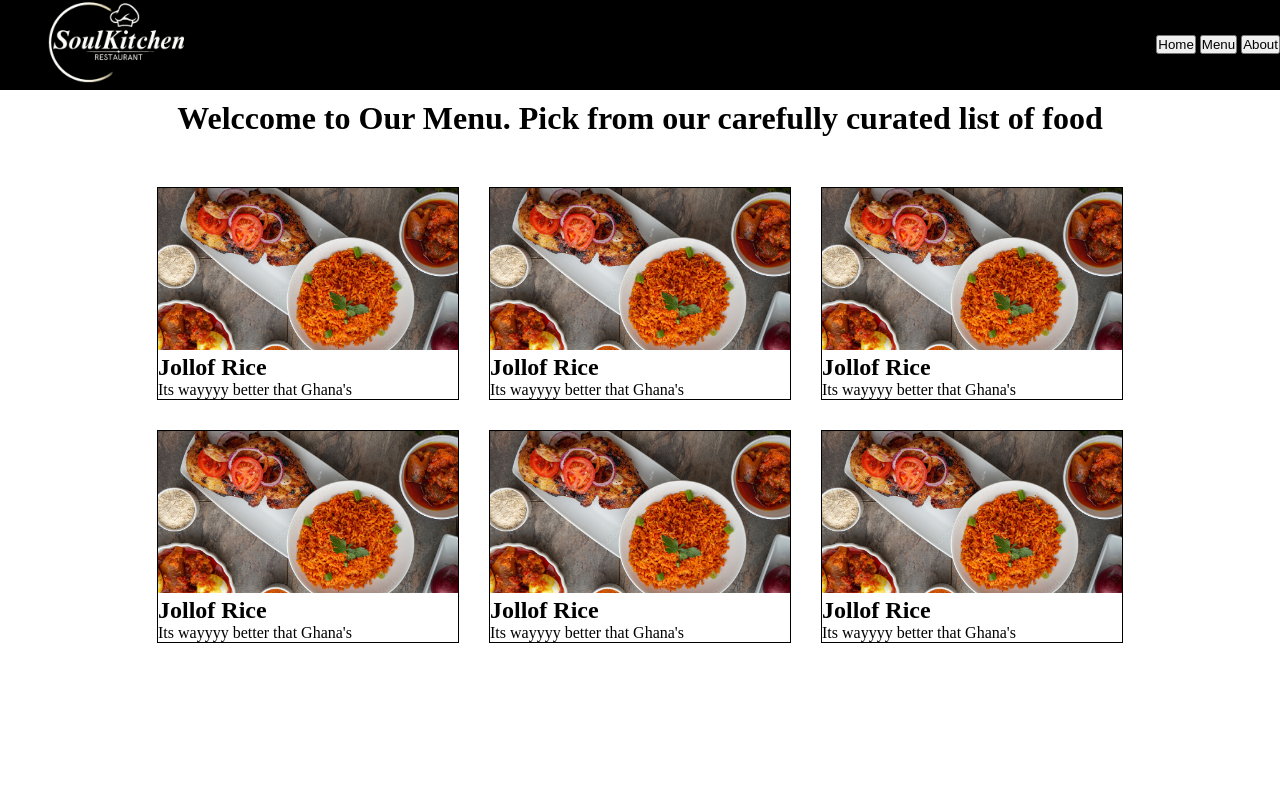
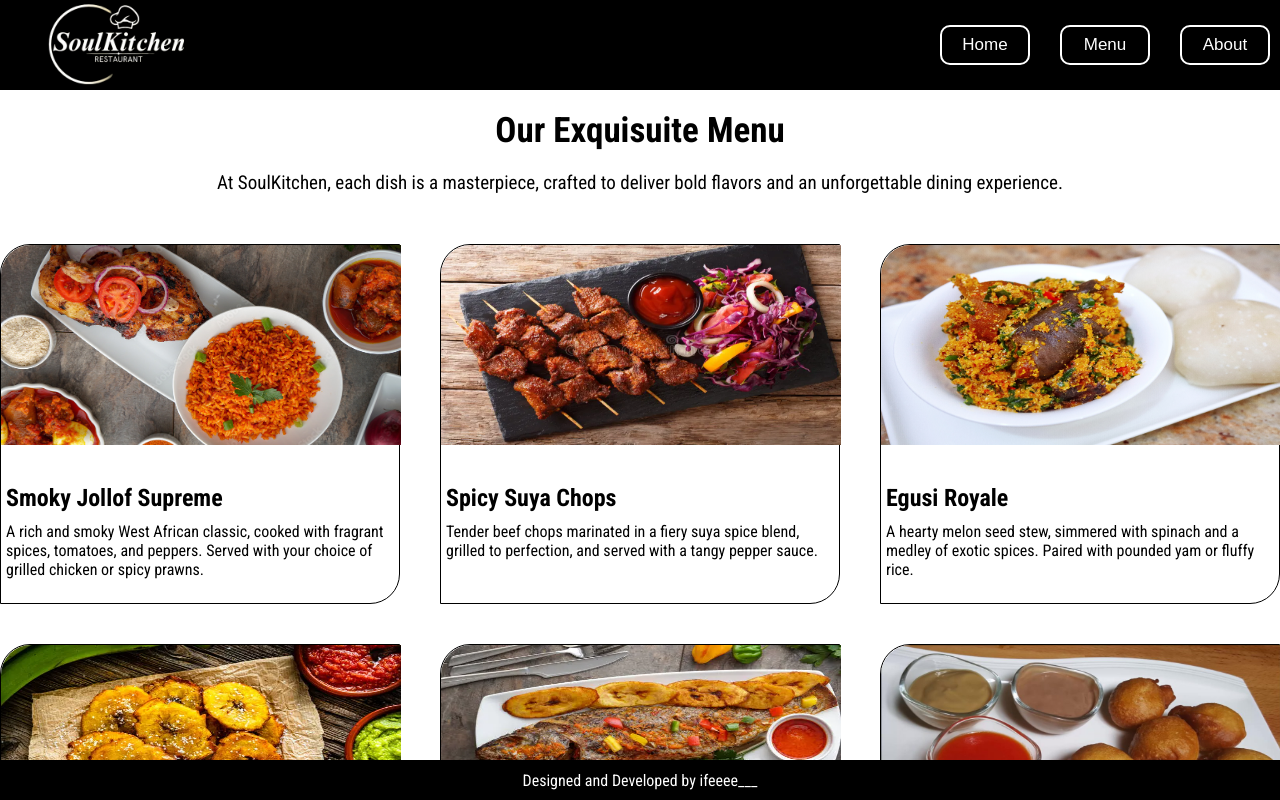
Before and after one commit to Nuga25/Reastuarant-page, a website built with webpack: page src/template.html in a window 1280 px wide. Both pictures are taken after a click on the button "Menu". Shown: the top 800 px of the page. Built offline with nearby package versions, Linux system fonts and the light colour scheme; a web font is replaced by a local one.

Commit message:
improved UI

```diff
--- a/src/index.js
+++ b/src/index.js
@@ -2,6 +2,7 @@
 import "./styles.css";
 import pageLoad from "./pageLoad.js";
 import menuPage from "./menu.js";
+import aboutPage from "./about.js";
 
 console.log("yayyy this works");
 
@@ -31,5 +32,5 @@ aboutBtn.addEventListener("click", () => {
   divContent.textContent = "";
   document.querySelector(".logo").textContent = "";
 
-  //menuPage();
+  aboutPage();
 });
--- a/src/menu.js
+++ b/src/menu.js
@@ -1,15 +1,24 @@
 import logoImg from "./assets/soul-kitchen-logo.png";
 import jollofImg from "./assets/bg-img-desktop.jpeg";
+import suyaImg from "./assets/suya.jpg";
+import egusiImg from "./assets/egusi.jpg";
+import fishImg from "./assets/fish.jpg";
+import plantainImg from "./assets/plantain.jpg";
+import puffpuffImg from "./assets/puffpuff.jpg";
 
 function createMenuItem(name, description, image, mainContainer) {
   const foodImage = document.createElement("img");
+  foodImage.classList.add("foodImage");
   foodImage.src = image;
-  foodImage.width = 300;
+  foodImage.width = 400;
+  foodImage.height = 200;
 
   const foodName = document.createElement("h2");
+  foodName.classList.add("foodName");
   foodName.textContent = name;
 
   const foodDescription = document.createElement("p");
+  foodDescription.classList.add("foodDescription");
   foodDescription.textContent = description;
   console.log(`the food name is ${name}`);
 
@@ -29,9 +38,14 @@ export default function menuPage() {
 
   const introText = document.createElement("h1");
   introText.classList.add("menuIntroText");
-  introText.textContent =
-    "Welccome to Our Menu. Pick from our carefully curated list of food";
+  introText.textContent = "Our Exquisuite Menu";
   document.querySelector("#content").appendChild(introText);
+
+  const introText2 = document.createElement("p");
+  introText2.classList.add("menuIntroText2");
+  introText2.textContent =
+    "At SoulKitchen, each dish is a masterpiece, crafted to deliver bold flavors and an unforgettable dining experience.";
+  document.querySelector("#content").appendChild(introText2);
 
   const menuDiv = document.createElement("div");
   menuDiv.classList.add("menuDiv");
@@ -41,44 +55,55 @@ export default function menuPage() {
   document.querySelector("#content").appendChild(mainMenuDiv);
 
   createMenuItem(
-    "Jollof Rice",
-    "Its wayyyy better that Ghana's",
+    "Smoky Jollof Supreme",
+    "A rich and smoky West African classic, cooked with fragrant spices, tomatoes, and peppers. Served with your choice of grilled chicken or spicy prawns.",
     jollofImg,
     menuDiv
   );
 
   createMenuItem(
-    "Jollof Rice",
-    "Its wayyyy better that Ghana's",
-    jollofImg,
+    "Spicy Suya Chops",
+    "Tender beef chops marinated in a fiery suya spice blend, grilled to perfection, and served with a tangy pepper sauce.",
+    suyaImg,
     menuDiv
   );
 
   createMenuItem(
-    "Jollof Rice",
-    "Its wayyyy better that Ghana's",
-    jollofImg,
+    "Egusi Royale",
+    "A hearty melon seed stew, simmered with spinach and a medley of exotic spices. Paired with pounded yam or fluffy rice.",
+    egusiImg,
     menuDiv
   );
 
   createMenuItem(
-    "Jollof Rice",
-    "Its wayyyy better that Ghana's",
-    jollofImg,
+    "Plantain Paradise",
+    "Crispy, golden-fried plantains drizzled with a honey glaze and served with a creamy avocado dip.",
+    plantainImg,
     menuDiv
   );
 
   createMenuItem(
-    "Jollof Rice",
-    "Its wayyyy better that Ghana's",
-    jollofImg,
+    "SoulKitchen Signature Grilled Fish",
+    "Fresh whole fish marinated in herbs and spices, char-grilled to bring out its natural flavors. Accompanied by spicy vegetable slaw and plantain.",
+    fishImg,
     menuDiv
   );
 
   createMenuItem(
-    "Jollof Rice",
-    "Its wayyyy better that Ghana's",
-    jollofImg,
+    "Tasty Puff-Puff",
+    "Light and fluffy golden puff-puffs, delicately dusted with spiced cinnamon sugar and served with a side of velvety chocolate sauce or any dip of choice.",
+    puffpuffImg,
     menuDiv
   );
+
+  //footer
+  const footer = document.createElement("div");
+  footer.classList.add("footer");
+  const footerText = document.createElement("a");
+  footerText.classList.add("footerText");
+  footerText.textContent = "Designed and Developed by ifeeee___";
+  footerText.href = "https://github.com/Nuga25";
+
+  footer.appendChild(footerText);
+  document.querySelector("#content").appendChild(footer);
 }
--- a/src/pageLoad.js
+++ b/src/pageLoad.js
@@ -1,4 +1,4 @@
-import landingImage from "./assets/bg-img-desktop.jpeg";
+import landingImage from "./assets/landingImg.png";
 import logoImg from "./assets/soul-kitchen-logo.png";
 
 export default function pageLoad() {
@@ -7,6 +7,7 @@ export default function pageLoad() {
   divContent.classList.add("pageLoadDiv");
 
   const logo = document.createElement("img");
+  logo.classList.add("logoImg");
   logo.src = logoImg;
   logo.width = 200;
   document.querySelector(".logo").appendChild(logo);
@@ -20,23 +21,35 @@ export default function pageLoad() {
   box1.appendChild(boldText);
 
   const lilIntroText = document.createElement("p");
+  lilIntroText.classList.add("lilIntroText");
   lilIntroText.textContent =
     "Experience the essence of culinary adventure at SoulKitchen, where each bite takes you on a journey of flavor discovery. Join us for a dining experience that will delight your senses and keep you coming back for more. Bringing bold, authentic flavors to your plate, crafted with love and inspired by the heart of African cuisine.";
   box1.appendChild(lilIntroText);
 
   const menuButton = document.createElement("button");
   menuButton.classList.add("checkMenuBtn");
-  menuButton.textContent = "check Our Menu";
+  menuButton.textContent = "Our Menu";
   box1.appendChild(menuButton);
 
   const box2 = document.createElement("div");
   box2.classList.add("pageLoadDivBox2");
   const image = document.createElement("img");
   image.src = landingImage;
-  image.width = "500";
+  image.classList.add("landingImg");
   box2.appendChild(image);
 
   divContent.appendChild(box1);
   divContent.appendChild(box2);
   Content.appendChild(divContent);
+
+  //footer
+  const footer = document.createElement("div");
+  footer.classList.add("footer");
+  const footerText = document.createElement("a");
+  footerText.classList.add("footerText");
+  footerText.textContent = "Designed and Developed by ifeeee___";
+  footerText.href = "https://github.com/Nuga25";
+
+  footer.appendChild(footerText);
+  Content.appendChild(footer);
 }
--- a/src/styles.css
+++ b/src/styles.css
@@ -8,6 +8,7 @@ html,
 body {
   height: 100vh;
   width: 100%;
+  font-family: "Roboto Condensed", sans-serif;
 }
 
 nav {
@@ -19,12 +20,51 @@ nav {
   border-bottom: 1px solid #000;
 }
 
+.logo {
+  display: flex;
+  justify-content: center;
+  align-items: center;
+  padding: 5px 0;
+}
+
+.buttons {
+  display: flex;
+  justify-content: space-between;
+  gap: 10px;
+}
+
+button {
+  width: 90px;
+  height: 40px;
+  margin: 10px;
+  background-color: #000;
+  border: 2px solid #fff;
+  color: #fff;
+  border-radius: 10px;
+  cursor: pointer;
+  font-size: 17px;
+}
+
+button:hover {
+  background-color: #fff;
+  color: #000;
+  border-color: #000;
+}
+
+.checkMenuBtn {
+  width: 180px;
+  height: 45px;
+  padding: 5px;
+  margin: 10px 0;
+  font-size: 18px;
+}
+
 .pageLoadDiv {
   display: flex;
   justify-content: flex-start;
   align-items: center;
   width: 100%;
-  height: 100vh;
+  height: 90vh;
   padding: 60px;
 }
 
@@ -36,32 +76,103 @@ nav {
 .pageLoadDivBox2 {
   width: 50%;
   padding: 20px;
+  display: flex;
+  justify-content: center;
+  align-items: center;
 }
 
 .boldText {
-  font-size: 68px;
+  font-size: 50px;
+  padding: 10px 0;
+}
+
+.lilIntroText {
+  padding: 10px 0;
+  font-size: 18px;
 }
 
 /* MENU PAGE */
 .menuIntroText {
   text-align: center;
-  padding: 10px;
+  padding: 20px;
+  font-size: 35px;
+}
+
+.menuIntroText2 {
+  text-align: center;
+  font-size: 19px;
 }
 
 .mainMenuDiv {
   display: flex;
   justify-content: center;
   align-items: center;
-  padding: 40px;
+  padding: 30px;
 }
 
 .menuDiv {
   display: grid;
   grid-template-columns: repeat(3, 1fr);
   grid-template-rows: repeat(2, 1fr);
-  gap: 30px;
+  gap: 40px;
+  padding: 20px;
 }
 
 .menuItem {
   border: 1px solid #000;
+  border-radius: 30px 0 30px 0;
+  width: 400px;
+  height: 360px;
 }
+
+.foodName {
+  margin-top: 30px;
+  padding: 5px;
+}
+
+.foodDescription {
+  padding: 5px;
+}
+
+.foodImage {
+  border-radius: 30px 0 0 0;
+}
+
+/* ABOUT PAGE */
+.aboutDivContainer {
+  display: flex;
+  justify-content: center;
+  align-items: center;
+  height: 90vh;
+}
+
+.aboutDiv {
+  width: 30%;
+  padding: 20px;
+  border: 1px solid #000;
+  border-radius: 30px 0 30px 0;
+  text-align: center;
+  font-size: 18px;
+}
+
+.aboutIntroText {
+  text-align: center;
+  padding: 0 10px 10px 10px;
+  font-size: 40px;
+}
+
+/* FOOTER */
+.footer {
+  background-color: #000;
+  height: 40px;
+  display: flex;
+  justify-content: center;
+  align-items: center;
+  position: sticky;
+  bottom: 0;
+}
+
+.footerText {
+  text-decoration: none;
+  color: #fff;
+}
--- a/src/template.html
+++ b/src/template.html
@@ -4,6 +4,13 @@
     <meta charset="UTF-8" />
     <meta name="viewport" content="width=device-width, initial-scale=1.0" />
     <title>SoulKitchen</title>
+    <!-- google fonts -->
+    <link rel="preconnect" href="https://fonts.googleapis.com" />
+    <link rel="preconnect" href="https://fonts.gstatic.com" crossorigin />
+    <link
+      href="https://fonts.googleapis.com/css2?family=Lacquer&family=Merriweather:ital,wght@0,300;0,400;0,700;0,900;1,300;1,400;1,700;1,900&family=Nosifer&family=Roboto+Condensed:ital,wght@0,100..900;1,100..900&display=swap"
+      rel="stylesheet"
+    />
   </head>
   <body>
     <header>
--- a/webpack.config.js
+++ b/webpack.config.js
@@ -16,6 +16,7 @@ module.exports = {
   plugins: [
     new HtmlWebpackPlugin({
       template: "./src/template.html",
+      favicon: "./src/assets/favicon.png",
     }),
   ],
   module: {
```
Also changed, not shown: src/about.js (+40 -0 lines), src/assets/egusi.jpg (added), src/assets/favicon.png (added), src/assets/fish.jpg (added), src/assets/landingImg.png (added), src/assets/plantain.jpg (added), src/assets/puffpuff.jpg (added), src/assets/suya.jpg (added).
